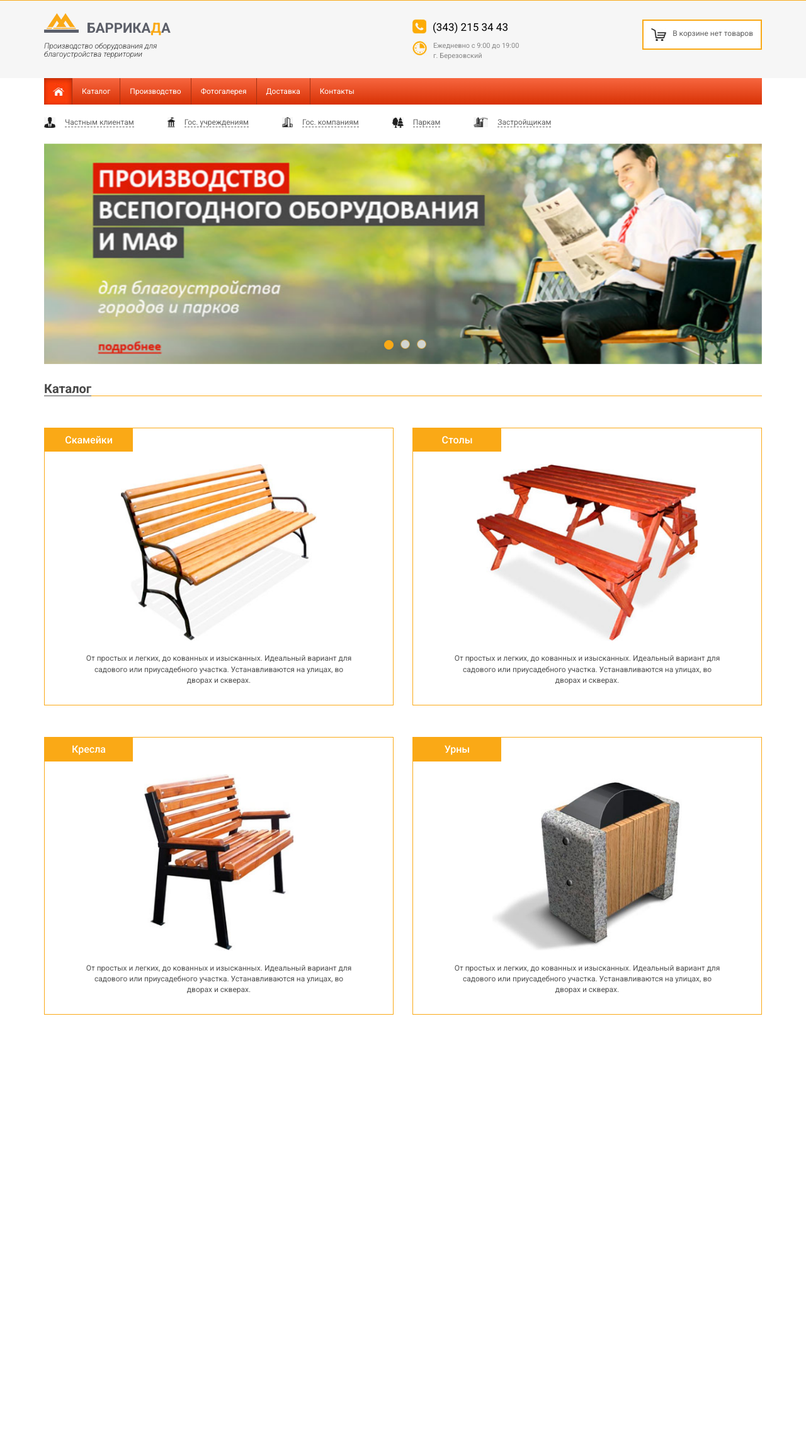
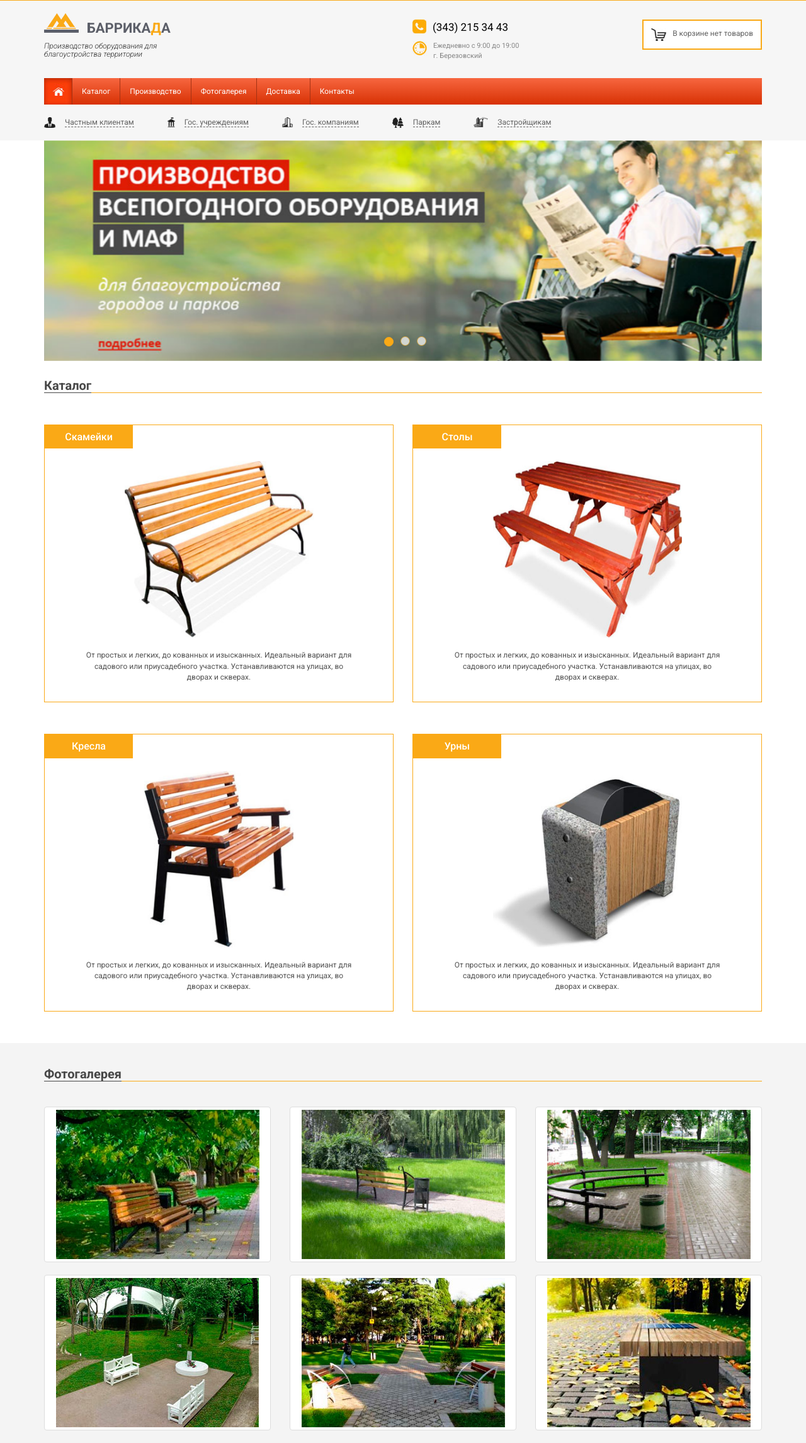
Before and after one commit to IP-CAM/Garden-Park-Furniture-Theme-for-Opencart, a PHP site: page / in a window 1280 px wide. Shown: the part 39-2330 px from the top of the page at 63% size. Before the commit the page ends 1650 px from the top, so only its background shows below. Run offline with PHP 8.4, Linux system fonts and the light colour scheme; some libraries are stand-ins or nearby versions.

Commit message:
make photogallery

```diff
--- a/html/css/style.css
+++ b/html/css/style.css
@@ -82,9 +82,11 @@ ul.menu-top-right li:last-child {
 	margin-top: 10px;
 	margin-bottom: 30px;
 }
+
 .phone-header{
 	font-size: 17px;
 	color: #000;
+	padding-top: 30px;
 }
 
 .clock-header {
@@ -92,8 +94,8 @@ ul.menu-top-right li:last-child {
 	color: #878787;
 }
 
-.phone-header {
-	padding-top: 30px;
+.menu-main {
+	background: #f6f6f6;
 }
 
 .btn-basket{
@@ -133,7 +135,8 @@ ul.menu-top-right li:last-child {
 }
 
 .menu-client {
-	margin-bottom: 15px;
+	background: #f6f6f6;
+	padding-bottom: 10px;
 }
 
 .menu-client ul{
@@ -212,6 +215,10 @@ ul.menu-top-right li:last-child {
 	margin-left:8px;
 }
 
+.content {
+	margin-bottom:50px;
+}
+
 .content-header {
 	margin-top:30px;
 	border-bottom: 1px solid #faa916;
@@ -253,6 +260,8 @@ ul.menu-top-right li:last-child {
 .product img{
 	margin-top: 20px;
 	max-height: 280px;
+	min-height: 280px;
+	max-width: 300px;
 }
 
 .product p{
@@ -260,6 +269,16 @@ ul.menu-top-right li:last-child {
 	padding: 20px 60px 20px 60px; /* верх правый низ левый */
 	max-height: 100px;
 	overflow: hidden;
+}
+
+.content-photo {
+	padding-top:30px;
+	margin-top:30px;
+	background: #f4f4f4;
+}
+
+.content-photo-wrap {
+	margin-top:40px;
 }
 
 /* Large Devices, Wide Screens */
--- a/html/index.html
+++ b/html/index.html
@@ -124,6 +124,7 @@
 				</div>
 				<div class="row clearfix">
 					<div class="col-sm-6 text-center">
+						<article>
 							<div class="product">
 								<h2><a href="#">Скамейки</a></h2>
 								<a href="#"><img src="img/product-1.jpg" alt=""></a>
@@ -133,8 +134,10 @@
 									и скверах.
 								</p>
 							</div> <!-- /.product -->
+						</article>
 					</div>
 					<div class="col-sm-6 text-center">
+						<article>
 							<div class="product">
 								<h2><a href="#">Столы</a></h2>
 								<a href="#"><img src="img/product-2.jpg" alt=""></a>
@@ -144,10 +147,12 @@
 									и скверах.
 								</p>
 							</div> <!-- /.product -->
+						</article>
 					</div>
 				</div> <!-- /.row -->
 				<div class="row clearfix">
 					<div class="col-sm-6 text-center">
+						<article>
 							<div class="product">
 								<h2><a href="#">Кресла</a></h2>
 								<a href="#"><img src="img/product-3.jpg" alt=""></a>
@@ -157,8 +162,10 @@
 									и скверах.
 								</p>
 							</div> <!-- /.product -->
+						</article>
 					</div>
 					<div class="col-sm-6 text-center">
+						<article>
 							<div class="product">
 								<h2><a href="#">Урны</a></h2>
 								<a href="#"><img src="img/product-4.jpg" alt=""></a>
@@ -168,11 +175,54 @@
 									и скверах.
 								</p>
 							</div> <!-- /.product -->
+						</article>
 					</div>
 				</div> <!-- /.row -->
-
 			</div>
 		</div> <!-- /.content -->
+
+		<div class="content-photo">
+			<div class="container">
+				<div class="content-header">
+					<h1><span>Фотогалерея</span></h1>
+				</div>
+				<div class="content-photo-wrap">
+					<div class="row">
+						<div class="col-sm-6 col-md-4">
+							<a href="#" class="thumbnail">
+								<img src="img/photo1.jpg" alt="...">
+							</a>
+						</div>
+						<div class="col-sm-6 col-md-4">
+							<a href="#" class="thumbnail">
+								<img src="img/photo2.jpg" alt="...">
+							</a>
+						</div>
+						<div class="col-sm-6 col-md-4">
+							<a href="#" class="thumbnail">
+								<img src="img/photo3.jpg" alt="...">
+							</a>
+						</div>
+						<div class="col-sm-6 col-md-4">
+							<a href="#" class="thumbnail">
+								<img src="img/photo4.jpg" alt="...">
+							</a>
+						</div>
+						<div class="col-sm-6 col-md-4">
+							<a href="#" class="thumbnail">
+								<img src="img/photo5.jpg" alt="...">
+							</a>
+						</div>
+						<div class="col-sm-6 col-md-4">
+							<a href="#" class="thumbnail">
+								<img src="img/photo6.jpg" alt="...">
+							</a>
+						</div>
+					</div> <!-- /.row -->
+				</div> <!-- /.content-photo-wrap -->
+			</div>
+		</div> <!-- /.content-photo -->
+
 	</main>
 
 	<footer>
```
Also changed, not shown: html/img/photo1.jpg (added), html/img/photo2.jpg (added), html/img/photo3.jpg (added), html/img/photo4.jpg (added), html/img/photo5.jpg (added), html/img/photo6.jpg (added). Lines whose indentation alone changed are shown as unchanged.
